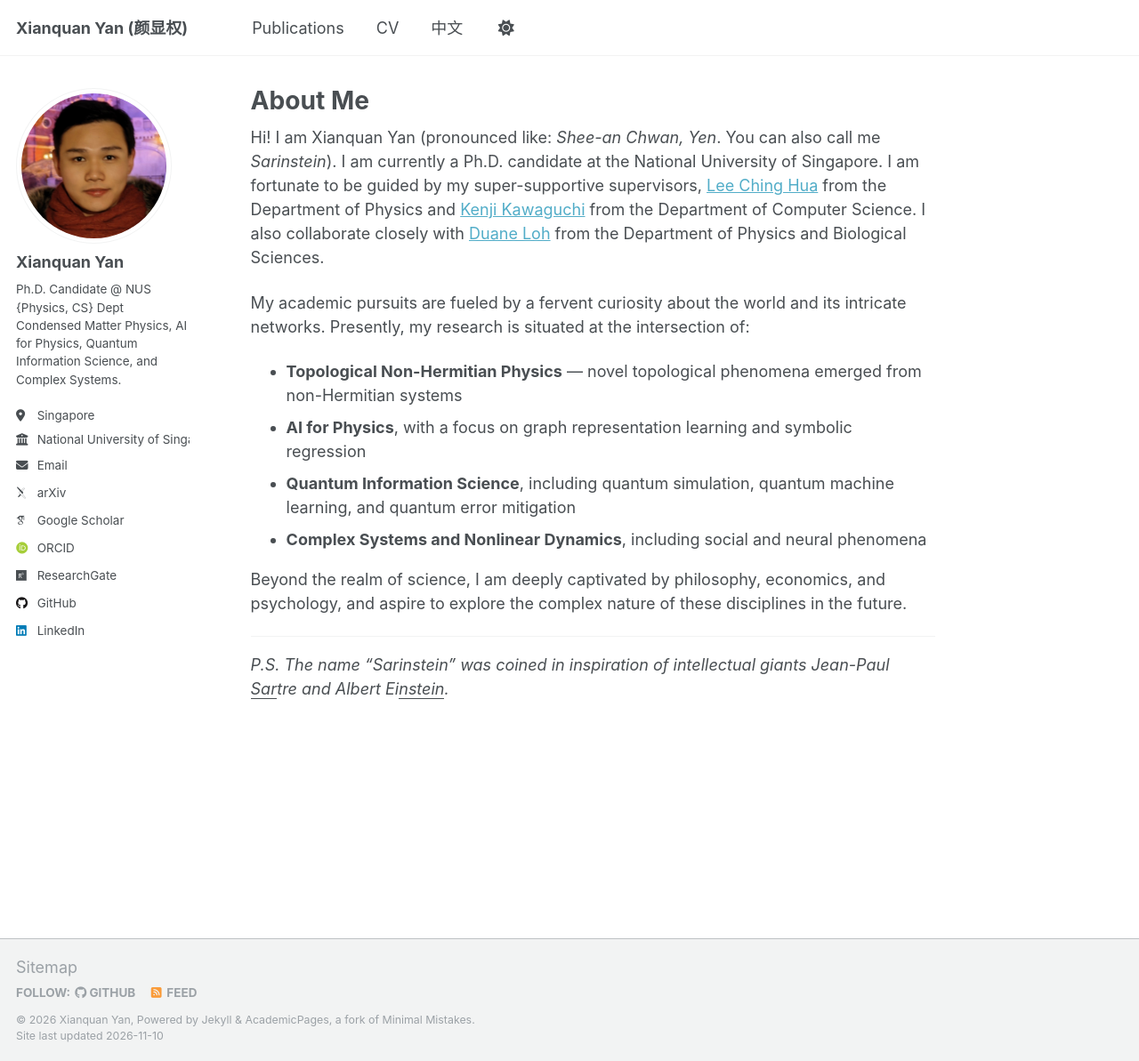
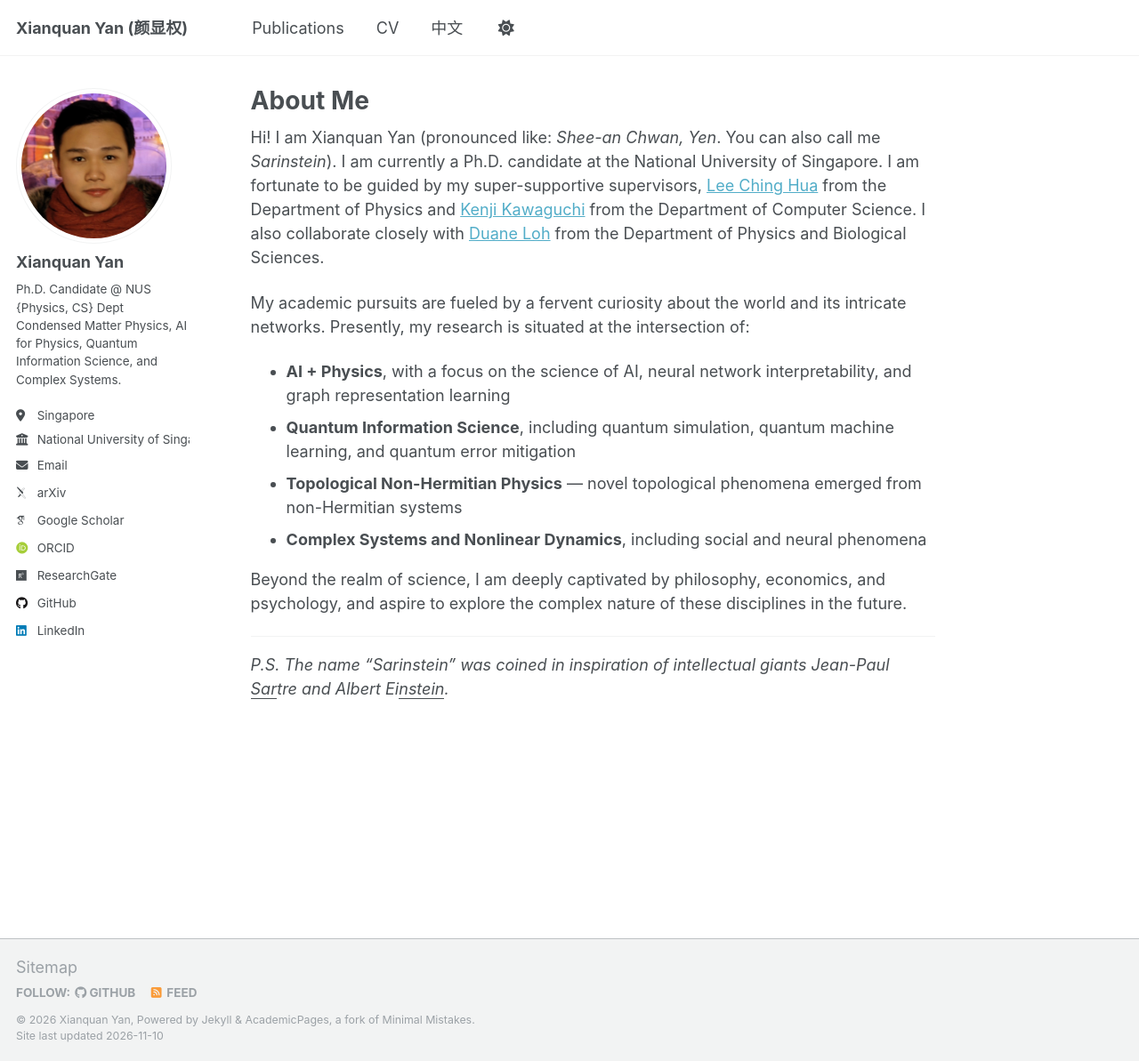
Before and after one commit to sarinstein-yan/sarinstein-yan.github.io, a Jekyll site: the page built from _pages/about.md, in a window 1280 px wide and 1193 px high. Shown: the whole window at 89% size. Built offline with Jekyll 4.4.1, drawn with Linux system fonts in a browser that asks for light colours; some web fonts are replaced.

```diff
--- a/_pages/about.md
+++ b/_pages/about.md
@@ -14,9 +14,9 @@ redirect_from:
 Hi! I am Xianquan Yan (pronounced like: *Shee-an Chwan, Yen*. You can also call me *Sarinstein*). I am currently a Ph.D. candidate at the National University of Singapore. I am fortunate to be guided by my super-supportive supervisors, [Lee Ching Hua](https://www.physics.nus.edu.sg/faculty/lee-ching-hua/) from the Department of Physics and [Kenji Kawaguchi](https://ml.comp.nus.edu.sg/kawaguchi) from the Department of Computer Science. I also collaborate closely with [Duane Loh](https://www.physics.nus.edu.sg/faculty/loh-duane/) from the Department of Physics and Biological Sciences.
 
 My academic pursuits are fueled by a fervent curiosity about the world and its intricate networks. Presently, my research is situated at the intersection of:
+* **AI + Physics**, with a focus on the science of AI, neural network interpretability, and graph representation learning
+* **Quantum Information Science**, including quantum simulation, quantum machine learning, and quantum error mitigation
 * **Topological Non-Hermitian Physics** — novel topological phenomena emerged from non-Hermitian systems
-* **AI for Physics**, with a focus on graph representation learning and symbolic regression
-* **Quantum Information Science**, including quantum simulation, quantum machine learning, and quantum error mitigation
 * **Complex Systems and Nonlinear Dynamics**, including social and neural phenomena
 
 Beyond the realm of science, I am deeply captivated by philosophy, economics, and psychology, and aspire to explore the complex nature of these disciplines in the future.
```
Also changed, not shown: _pages/zh/about.md (+2 -2 lines), _publications/2025-06-hsg12m.md (+2 -2 lines), _publications/2025-06-lgol.md (+2 -2 lines), _publications/2026-11-07-close-and-sort.md (+2 -2 lines), _publications/2026-11-07-greedy-is-sorting.md (+2 -2 lines), 2 other files.
